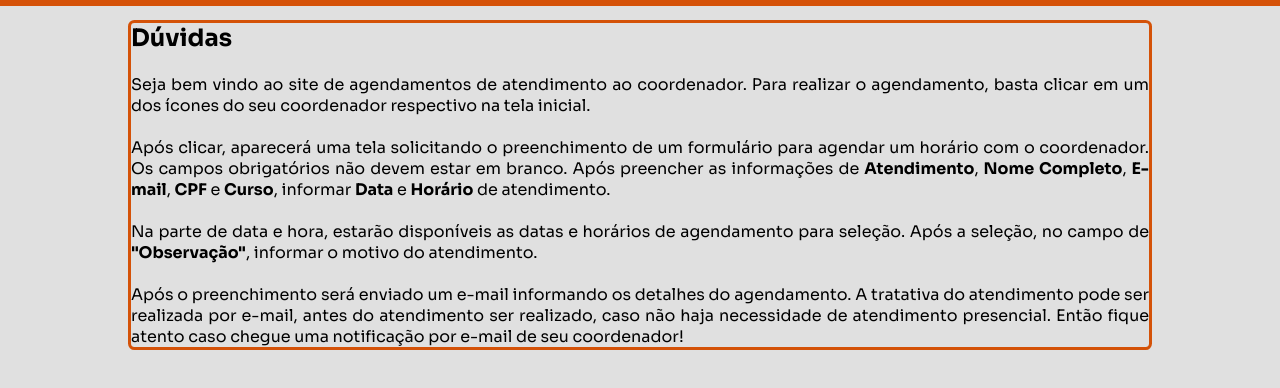
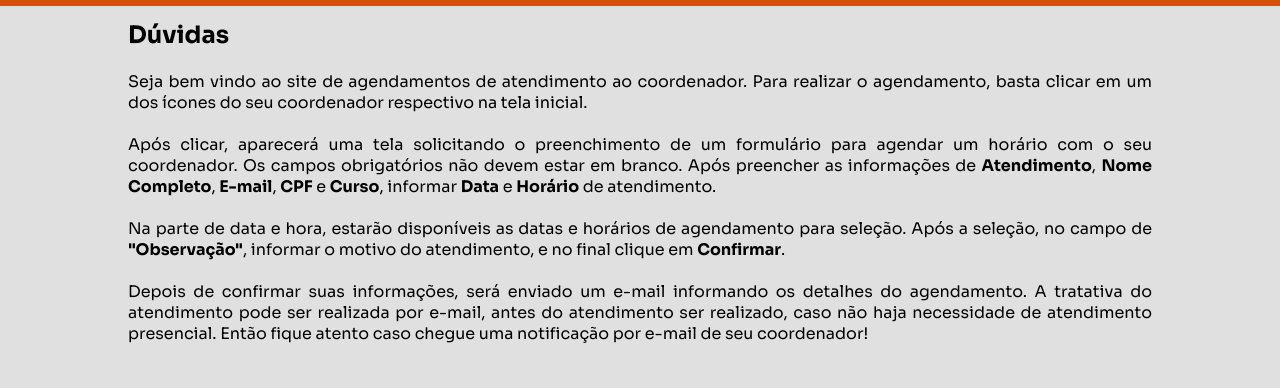
Before and after one commit to decklander/projeto-aluno, a plain HTML site: page duvidas.html in a window 1280 px wide. Shown: the part 58-446 px from the top of the page. Drawn offline with Linux system fonts and the light colour scheme.

Commit message:
atualizado dia 06/07

```diff
--- a/duvidas.html
+++ b/duvidas.html
@@ -50,15 +50,15 @@
                     </p>
                     <br>
                     <p>
-                        Após clicar, aparecerá uma tela solicitando o preenchimento de um formulário para agendar um horário com o coordenador. Os campos obrigatórios não devem estar em branco. Após preencher as informações de <b>Atendimento</b>, <b>Nome Completo</b>, <b>E-mail</b>, <b>CPF</b> e <b>Curso</b>, informar <b>Data</b> e <b>Horário</b> de atendimento.
+                        Após clicar, aparecerá uma tela solicitando o preenchimento de um formulário para agendar um horário com o seu coordenador. Os campos obrigatórios não devem estar em branco. Após preencher as informações de <b>Atendimento</b>, <b>Nome Completo</b>, <b>E-mail</b>, <b>CPF</b> e <b>Curso</b>, informar <b>Data</b> e <b>Horário</b> de atendimento.
                     </p>
                     <br>
                     <p>
-                        Na parte de data e hora, estarão disponíveis as datas e horários de agendamento para seleção. Após a seleção, no campo de <b>"Observação"</b>, informar o motivo do atendimento.
+                        Na parte de data e hora, estarão disponíveis as datas e horários de agendamento para seleção. Após a seleção, no campo de <b>"Observação"</b>, informar o motivo do atendimento, e no final clique em <b>Confirmar</b>.
                     </p>
                     <br>
                     <p>
-                        Após o preenchimento será enviado um e-mail informando os detalhes do agendamento. A tratativa do atendimento pode ser realizada por e-mail, antes do atendimento ser realizado, caso não haja necessidade de atendimento presencial. Então fique atento caso chegue uma notificação por e-mail de seu coordenador!
+                        Depois de confirmar suas informações, será enviado um e-mail informando os detalhes do agendamento. A tratativa do atendimento pode ser realizada por e-mail, antes do atendimento ser realizado, caso não haja necessidade de atendimento presencial. Então fique atento caso chegue uma notificação por e-mail de seu coordenador!
                     </p>
 
                 </section>
--- a/style-duvidas.css
+++ b/style-duvidas.css
@@ -177,15 +177,13 @@ body {
 }
 @media (max-width: 333px) {
 html {
-    font-size: 75%;
+    font-size: 90%;
 }
 }
 .informacao {
     top: 4.2rem;
     width: 80%;
     height: auto;
-    border: 3px solid #d45208;
-    border-radius: 0.4rem;
 }
 .container {
     width: 100%;
```
